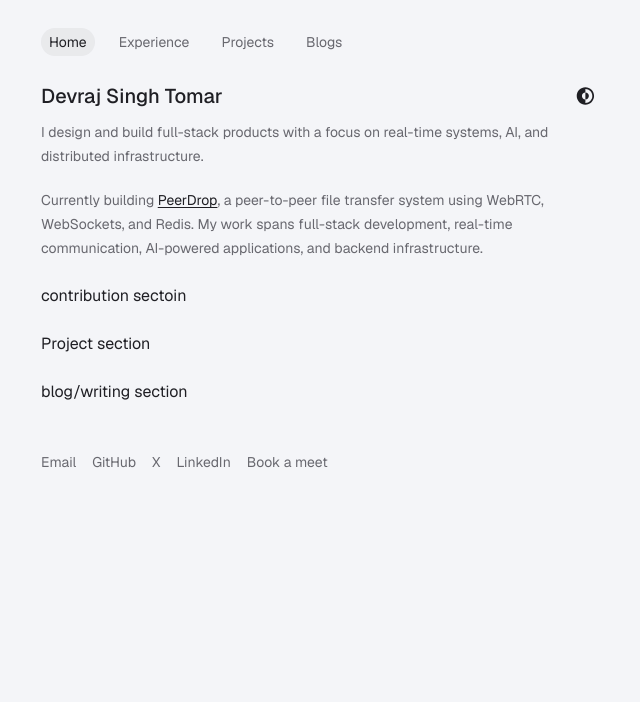
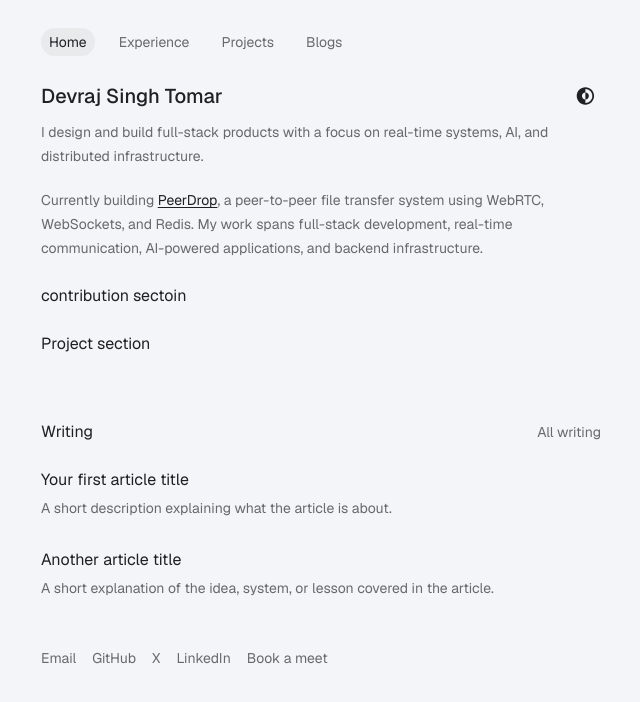
Before and after one commit to Devraj-singh-tomar/devraj-portfolio, a Next.js app: page / in a window 1280 px wide. Shown: the top 702 px of the page, without its empty margins (319-959 px from the left). Built offline with nearby package versions, Linux system fonts and the light colour scheme.

Commit message:
feat: add writing section and writing items components, implement writing data structure

```diff
--- a/src/app/page.tsx
+++ b/src/app/page.tsx
@@ -1,4 +1,5 @@
 import Hero from "@/components/hero";
+import { WritingSection } from "@/components/writing/writing-section";
 
 export default function Home() {
   return (
@@ -9,7 +10,7 @@ export default function Home() {
 
       <div className="">Project section</div>
 
-      <div className="">blog/writing section</div>
+      <WritingSection />
     </div>
   );
 }
--- /dev/null
+++ b/src/app/writing/page.tsx
@@ -0,0 +1,19 @@
+import { HeroHeader } from "@/components/hero-header";
+import { WritingItem } from "@/components/writing/writing-item";
+import { writings } from "@/config/writing";
+
+export default function WritingPage() {
+  return (
+    <div className="">
+      <HeroHeader title="Writing" description="Notes on building software." />
+
+      <section className="mt-12">
+        <div className="flex flex-col gap-7">
+          {writings.map((writing) => (
+            <WritingItem key={writing.source.href} writing={writing} />
+          ))}
+        </div>
+      </section>
+    </div>
+  );
+}
--- /dev/null
+++ b/src/components/writing/writing-item.tsx
@@ -0,0 +1,25 @@
+import { Writing } from "@/config/writing";
+import Link from "next/link";
+
+type WritingItemProps = {
+  writing: Writing;
+};
+
+export function WritingItem({ writing }: WritingItemProps) {
+  return (
+    <article className="group">
+      <Link
+        href={writing.source.href}
+        target="_blank"
+        rel="noopener noreferrer"
+        className="inline text-foreground group-hover:text-foreground hover:underline underline-offset-2"
+      >
+        <h3 className="text-base leading-6">{writing.title}</h3>
+      </Link>
+
+      <p className="mt-1 text-sm leading-6 text-muted-foreground">
+        {writing.description}
+      </p>
+    </article>
+  );
+}
--- /dev/null
+++ b/src/components/writing/writing-section.tsx
@@ -0,0 +1,28 @@
+import { writings } from "@/config/writing";
+import Link from "next/link";
+import { WritingItem } from "./writing-item";
+
+export function WritingSection() {
+  const featuredWriting = writings.slice(0, 5);
+
+  return (
+    <section className="mt-16">
+      <div className="mb-6 flex items-center justify-between">
+        <h2 className="text-base font-normal">Writing</h2>
+
+        <Link
+          href="writing"
+          className="text-sm text-muted-foreground hover:text-foreground"
+        >
+          All writing
+        </Link>
+      </div>
+
+      <div className="flex flex-col gap-7">
+        {featuredWriting.map((writing) => (
+          <WritingItem key={writing.source.href} writing={writing} />
+        ))}
+      </div>
+    </section>
+  );
+}
--- /dev/null
+++ b/src/config/writing.ts
@@ -0,0 +1,28 @@
+export type Writing = {
+  title: string;
+  description: string;
+  source: {
+    name: string;
+    href: string;
+  };
+};
+
+export const writings: Writing[] = [
+  {
+    title: "Your first article title",
+    description: "A short description explaining what the article is about.",
+    source: {
+      name: "Medium",
+      href: "https://medium.com/your-article",
+    },
+  },
+  {
+    title: "Another article title",
+    description:
+      "A short explanation of the idea, system, or lesson covered in the article.",
+    source: {
+      name: "daily.dev",
+      href: "https://app.daily.dev/posts/your-post",
+    },
+  },
+];
```
